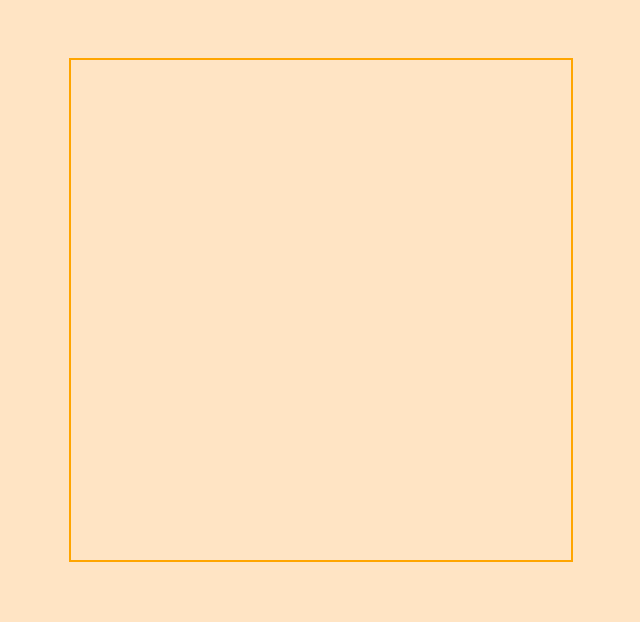
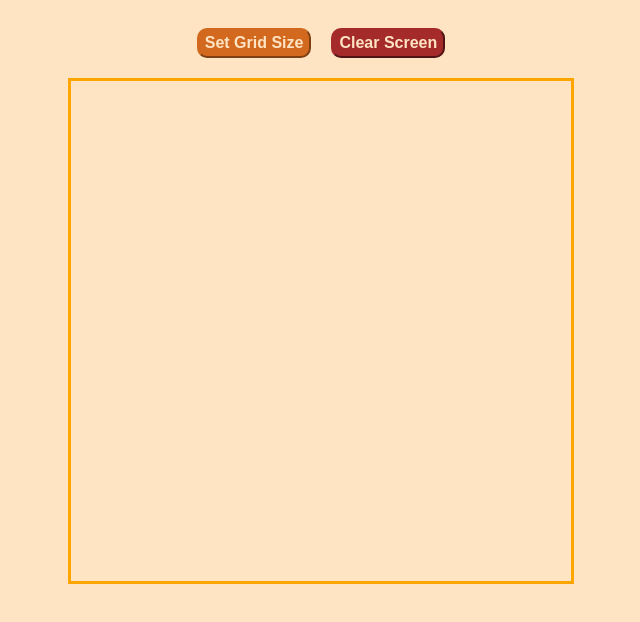
Before and after one commit to senzdigitalsinc23/Etch-a-Sketch, a plain HTML site: page index.html in a window 1280 px wide. Shown: the whole page, without its empty margins (319-959 px from the left). Drawn offline with Linux system fonts and the light colour scheme.

Commit message:
Massive changes
Add most of the functionalities to the app including color on hovering,
opacity in grids when moving over. Project about 90% complete

```diff
--- a/rsc/css/styles.css
+++ b/rsc/css/styles.css
@@ -1,16 +1,47 @@
 
 body {
     background-color: bisque;
+    display: flex;
+    justify-content: center;
 }
 
-.container {
-    display: flex;
-    justify-content: center;
-    padding: 50px;
+
+button{
+
+    font-size: 16px;
+    font-weight: 900;
+    color: bisque;
+    height: 30px;
+    border-radius: 10px;
+    cursor: pointer;
+}
+
+.btn-grid-size {
+    background-color: chocolate;
+    border-color: chocolate;
+}
+
+.btn-reset {
+    background-color: brown;
+    border-color: brown;
 }
 
 
 .grid-container {
+    width: 500px;
+    height: 500px;
+    border: 3px solid orange;
+}
+
+.row {
     display: flex;
-    justify-content: stretch;
+    flex-direction: row;
 }
+
+.square{
+    flex: 1;
+
+    min-width: 1px;
+    min-height: 1px;
+    display: block;
+}
--- a/rsc/js/scripts.js
+++ b/rsc/js/scripts.js
@@ -1,8 +1,22 @@
 
 let containerMain = document.querySelector('.container');
 
-function createElements(element) {
-    return document.createElement(element);
+let gridContainer = createElements("div");
+let itemsContainer = createElements("div");
+let buttonsContainer = createElements("div");
+let btnGridSize = createElements("Button", "Set Grid Size");
+let btnReset = createElements("Button", "Clear Screen");
+let row = "";
+let square = "";
+
+//Helper functions for creating and setting elements on DOM
+function createElements(element, text = "") {
+
+    let create = document.createElement(element)
+
+    create.textContent = text;
+
+    return create;
 }
 
 
@@ -26,13 +40,122 @@ function attachElements(parent, child) {
     parent.append(child);
 }
 
-let container = createElements("div");
+//Container for items
+itemsContainer.classList.add('items-container');
 
+attachElements(containerMain, itemsContainer);
+
+//Container for buttons
 setAttributes({
-    'color': "red",
-    'border': "2px solid orange",
-    'width': "500px",
-    'height': "500px"
-}, container);
+    'display': "flex",
+    'justify-content': "center",
+    'padding': "20px",
+    'gap': "20px"
+}, buttonsContainer);
 
-attachElements(containerMain, container)
+attachElements(containerMain, buttonsContainer);
+
+//Button for setting grid size
+btnGridSize.classList.add("btn-grid-size");
+
+attachElements(buttonsContainer, btnGridSize)
+
+
+//Button for resetting grid
+btnReset.classList.add("btn-reset");
+
+attachElements(buttonsContainer, btnReset)
+
+
+//Grid container for grids
+
+gridContainer.classList.add('grid-container')
+
+attachElements(containerMain, gridContainer)
+
+
+//Print grid
+function printGrid() {
+
+    let n = gridSize; // row or column count
+
+    console.log(gridSize)
+    // defining an empty string
+    let string = "";
+
+    for (let i = 1; i <= n; i++) { // external loop
+
+        row = createElements('div');
+        let rowSize = 500 / gridSize;
+
+        setAttributes({
+            'height': rowSize + "px"
+        }, row);
+
+        attachElements(gridContainer, row);
+
+        row.classList.add('row');
+
+        for (let j = 1; j <= n; j++) {
+
+            square = createElements("div");
+            let squareSize = 500 / gridSize;
+
+            attachElements(row, square);
+
+            setAttributes({
+                'width': squareSize + "px",
+                'height': squareSize + "px",
+                'padding': 0,
+                'margin': 0
+            }, square);
+
+            square.classList.add("square");
+
+
+            let opacity = 0.2;
+
+            square.addEventListener('mouseover', (e) => {
+                if (opacity < 1) {
+                    opacity += 0.2;
+                    e.target.style = "background-color: red; opacity:" + opacity.toString();
+
+                }
+            })
+        }
+
+    }
+
+}
+
+
+function clearGrid() {
+    gridContainer.textContent = "";
+
+    printGrid();
+}
+
+
+
+btnReset.onclick = () => {
+    clearGrid();
+}
+
+//Getting grid size from user
+let gridSize = 16;
+
+btnGridSize.onclick = () => {
+    gridSize = prompt("Enter number squares per grid. (NB: Max is 100)");
+
+    if (gridSize < 5 || gridSize > 100) {
+        alert("Enter a valid figure (Between 5 and 100)")
+    } else {
+
+
+        clearGrid();
+
+
+    }
+}
+
+printGrid();
```
